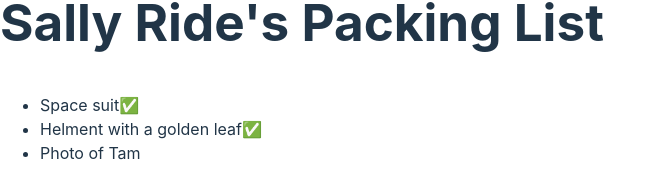
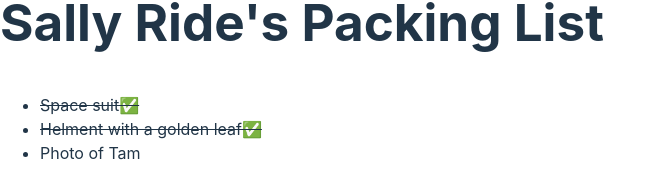
Before and after one commit to 4bdullah7eeshan/my-first-react-app, a React (Vite) app: page / in a window 1280 px wide. Shown: the part 334-525 px from the top of the page, without its empty margins (0-664 px from the left). Built offline with nearby package versions, Linux system fonts and the light colour scheme.

Commit message:
feat: add strikes as part of the variable

```diff
--- a/src/react.dev/conditional-rendering/PackingList.jsx
+++ b/src/react.dev/conditional-rendering/PackingList.jsx
@@ -1,7 +1,11 @@
 function Item({ name, isPacked }) {
     let itemContent = name;
     if (isPacked) {
-        itemContent = name + "✅";
+        itemContent = (
+        <del>
+            {name + "✅"}
+        </del>
+        );
     }
     return (
         <li className="item">
```
